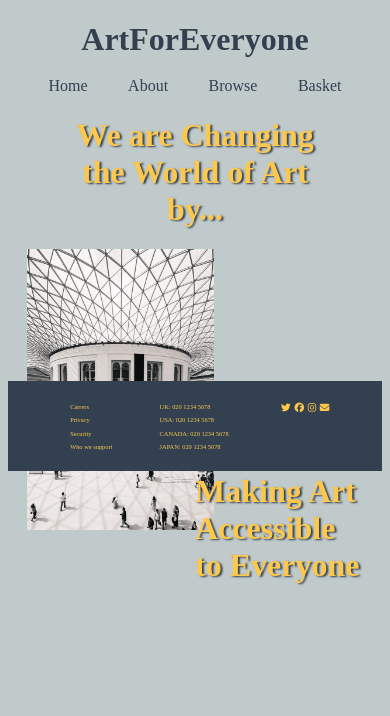
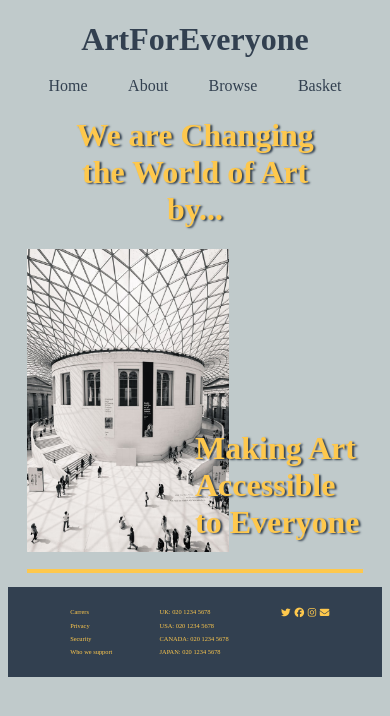
Before and after one commit to sebastianmariani/ArtForEveryone, a Vue app: page / in a window 390 px wide. Shown: the top 716 px of the page. Built offline with nearby package versions, Linux system fonts and the light colour scheme.

Commit message:
Fixed footer problem

```diff
--- a/src/App.vue
+++ b/src/App.vue
@@ -36,15 +36,6 @@ export default {
     background-color:#C0CACB;
     font-size: 2em;
   }
-  .header {
-    position: relative;
-  }
-  .view {
-    position: relative;
-  }
-  .footer {
-    position: relative;
-  }
   @media only screen and (max-width: 1900px) {
     #title {
       font-size: 3em;
--- a/src/views/home.vue
+++ b/src/views/home.vue
@@ -1,8 +1,11 @@
 <template>
     <div class="home">
         <h1 id="top">We are Changing the World of Art by...</h1>
-        <img src="../assets/museum.jpg" alt="">
-        <h1 id="main">Making Art Accessible to Everyone</h1>
+        <div class="img-with-text">
+            <img src="../assets/museum.jpg" alt="">
+            <h1 id="main">Making Art Accessible to Everyone</h1>
+        </div>
+        <hr>
     </div>
 </template>
 
@@ -19,85 +22,93 @@ export default {
     color:#FEC84D;
     text-shadow:2px 1px 2px #324050;
 }
-img {
-    width: 50%;
-    position: absolute;
-}
 #top {
     text-align: center;
     padding:0 10%;
 }
-#main {
+.img-with-text{
     position: relative;
-    left: 50%;
+    margin-bottom:4%;
+}
+.img-with-text h1 {
+    position: absolute;
     top:8em;
-    width: 40%;
+    left: 55%;
 }
+.img-with-text img {
+    width: 60%;
+}
+hr {
+        border: 2px solid #FEC84D;
+        margin-bottom: 4%;
+    }
 @media only screen and (max-width: 2299px) {
-    #main {
-    width: 50%;
+    .img-with-text h1 {
+        top:6em;
+        left: 55%;
+    }
+}
+@media only screen and (max-width: 2045px) {
+    .img-with-text h1 {
+        top:5em;
+        left: 50%;
     }
 }
 @media only screen and (max-width: 1960px) {
-    #main {
-    left: 50%;
-    top:7em;
-    }
     .home {
     font-size: 2em;
     }
 }
-@media only screen and (max-width: 1960px) {
+@media only screen and (max-width: 1478px) {
+    .img-with-text h1 {
+        top:5em;
+        left: 50%;
+    }
     .home {
     font-size: 1.5em;
     }
 }
 @media only screen and (max-width: 1111px) {
     .home {
-    font-size: 1.2em;
-    }
-    #main {
-    top:7em;
-    }
-}
-@media only screen and (max-width: 892px) {
-    .home {
     font-size: 1em;
-    }
-    #main {
-    top:6em;
     }
 }
 @media only screen and (max-width: 746px) {
     .home {
     font-size: .8em;
     }
-    #main {
-    top:5em;
+    .img-with-text h1 {
+        top:5em;
+        left: 50%;
     }
 }
 @media only screen and (max-width: 600px) {
     .home {
     font-size: .7em;
     }
-    #main {
-    top:5em;
-    }
 }
-@media only screen and (max-width: 516px) {
+@media only screen and (max-width: 527px) {
     .home {
     font-size: .5em;
     }
-    #main {
-    top:7em;
+    .img-with-text h1 {
+        top:6em;
+        left: 50%;
     }
 }
-@media only screen and (max-width: 374px) {
+@media only screen and (max-width: 410px) {
+    .img-with-text h1 {
+        top:5em;
+        left: 50%;
+    }
+}
+@media only screen and (max-width: 379px) {
     .home {
     font-size: .4em;
     }
-    #main {
-    top:7em;
+    .img-with-text h1 {
+        top:4em;
+        left: 50%;
     }
 }
 </style>
```
